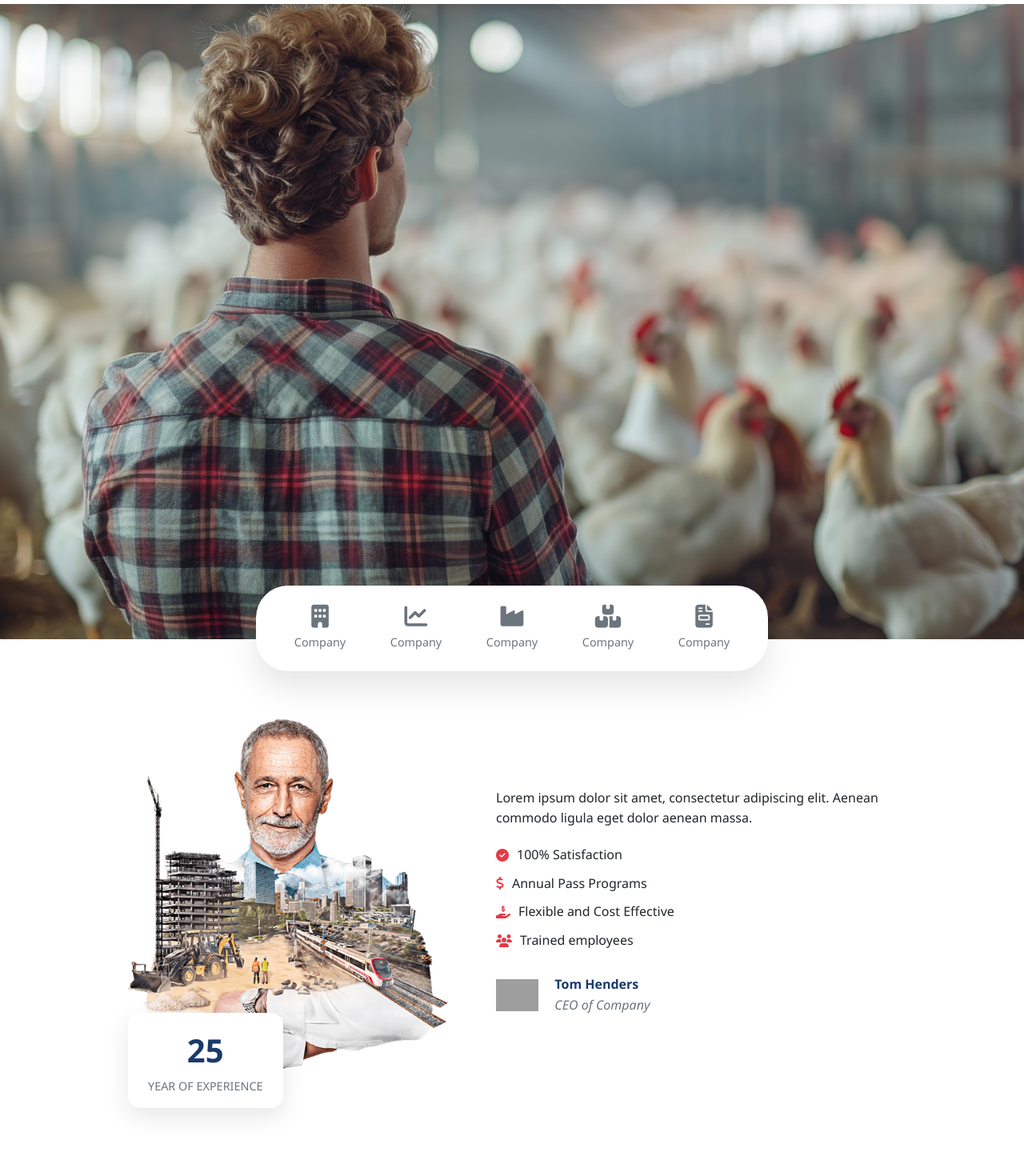
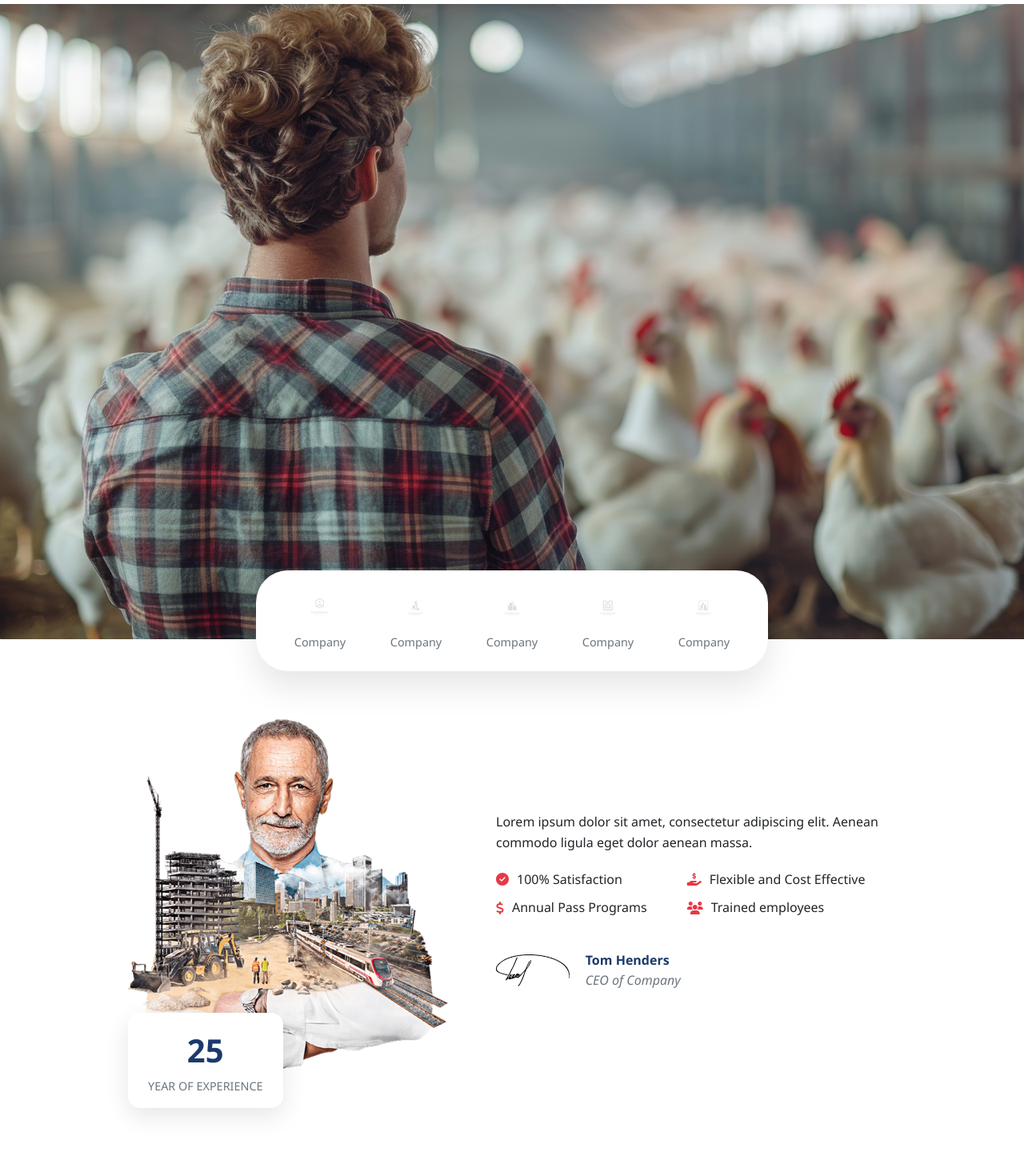
Before and after one commit to electrodragon/BeMotion, a PHP site: page / in a window 1280 px wide. Shown: the part 71-1536 px from the top of the page at 80% size. Run offline with PHP 8.4, Linux system fonts and the light colour scheme; grey boxes are pictures that could not be loaded.

Commit message:
Update the design of of experience page

```diff
--- a/css/main.css
+++ b/css/main.css
@@ -180,9 +180,10 @@ nav ul li a:hover::after {
   flex: 1;
   min-width: 100px;
 }
-.hero .company-bar .icon-box i {
-  font-size: 1.8rem;
-  color: var(--gray);
+.hero .company-bar .icon-box img {
+  width: 40px;
+  height: 40px;
+  object-fit: contain;
   margin-bottom: 5px;
 }
 .hero .company-bar .icon-box p {
@@ -238,16 +239,22 @@ nav ul li a:hover::after {
   margin-bottom: 20px;
 }
 .features .experience-right .features-list {
+  display: flex;
+  gap: 50px;
   list-style: none;
   padding: 0;
   margin-bottom: 30px;
 }
-.features .experience-right .features-list li {
+.features .experience-right .features-list .lists {
+  display: flex;
+  flex-direction: column;
+}
+.features .experience-right .features-list .lists li {
   display: flex;
   align-items: center;
   margin-bottom: 10px;
 }
-.features .experience-right .features-list li i {
+.features .experience-right .features-list .lists li i {
   margin-right: 10px;
   color: var(--secondary);
 }
--- a/includes/features.php
+++ b/includes/features.php
@@ -10,13 +10,17 @@
         <div class="experience-right">
             <p>Lorem ipsum dolor sit amet, consectetur adipiscing elit. Aenean commodo ligula eget dolor aenean massa.</p>
             <ul class="features-list">
-                <li><i class="fas fa-check-circle"></i> 100% Satisfaction</li>
-                <li><i class="fas fa-dollar-sign"></i> Annual Pass Programs</li>
-                <li><i class="fas fa-hand-holding-usd"></i> Flexible and Cost Effective</li>
-                <li><i class="fas fa-users"></i> Trained employees</li>
+                <div class="lists">
+                    <li><i class="fas fa-check-circle"></i> 100% Satisfaction</li>
+                    <li><i class="fas fa-dollar-sign"></i> Annual Pass Programs</li>
+                </div>
+                <div class="lists">
+                    <li><i class="fas fa-hand-holding-usd"></i> Flexible and Cost Effective</li>
+                    <li><i class="fas fa-users"></i> Trained employees</li>
+                </div>
             </ul>
             <div class="signature">
-                <img src="/assets/images/signature.png" alt="Signature">
+                <img src="/assets/images/sign.png" alt="Signature">
                 <div>
                     <h4>Tom Henders</h4>
                     <p>CEO of Company</p>
--- a/includes/hero.php
+++ b/includes/hero.php
@@ -1,11 +1,26 @@
 <section class="hero">
     <div class="company-bar">
         <div class="company-icons">
-            <div class="icon-box"><i class="fas fa-building"></i><p>Company</p></div>
-            <div class="icon-box"><i class="fas fa-chart-line"></i><p>Company</p></div>
-            <div class="icon-box"><i class="fas fa-industry"></i><p>Company</p></div>
-            <div class="icon-box"><i class="fas fa-boxes"></i><p>Company</p></div>
-            <div class="icon-box"><i class="fas fa-file-invoice"></i><p>Company</p></div>
+            <div class="icon-box">
+                <img src="/assets/images/company_placeholder_1.png" alt="Building">
+                <p>Company</p>
+            </div>
+            <div class="icon-box">
+                <img src="/assets/images/company_placeholder_2.png" alt="Chart Line">
+                <p>Company</p>
+            </div>
+            <div class="icon-box">
+                <img src="/assets/images/company_placeholder_3.png" alt="Industry">
+                <p>Company</p>
+            </div>
+            <div class="icon-box">
+                <img src="/assets/images/company_placeholder_4.png" alt="Boxes">
+                <p>Company</p>
+            </div>
+            <div class="icon-box">
+                <img src="/assets/images/company_placeholder_5.png" alt="Invoice">
+                <p>Company</p>
+            </div>
         </div>
     </div>
 </section>
--- a/scss/_features.scss
+++ b/scss/_features.scss
@@ -52,9 +52,16 @@
         }
 
         .features-list {
+            display: flex;
+            //flex-direction: column;
+            gap: 50px;
             list-style: none;
             padding: 0;
             margin-bottom: 30px;
+
+            .lists{
+                display: flex;
+                flex-direction: column;
 
                 li {
                     display: flex;
@@ -64,6 +71,7 @@
                     i {
                         margin-right: 10px;
                         color: var(--secondary);
+                    }
                 }
             }
         }
--- a/scss/_hero.scss
+++ b/scss/_hero.scss
@@ -33,9 +33,10 @@
             flex: 1;
             min-width: 100px;
 
-            i {
-                font-size: 1.8rem;
-                color: var(--gray);
+            img {
+                width: 40px;
+                height: 40px;
+                object-fit: contain;
                 margin-bottom: 5px;
             }
 
```
Also changed, not shown: assets/images/sign.png (added), 1 other file. Lines whose indentation alone changed are shown as unchanged.
